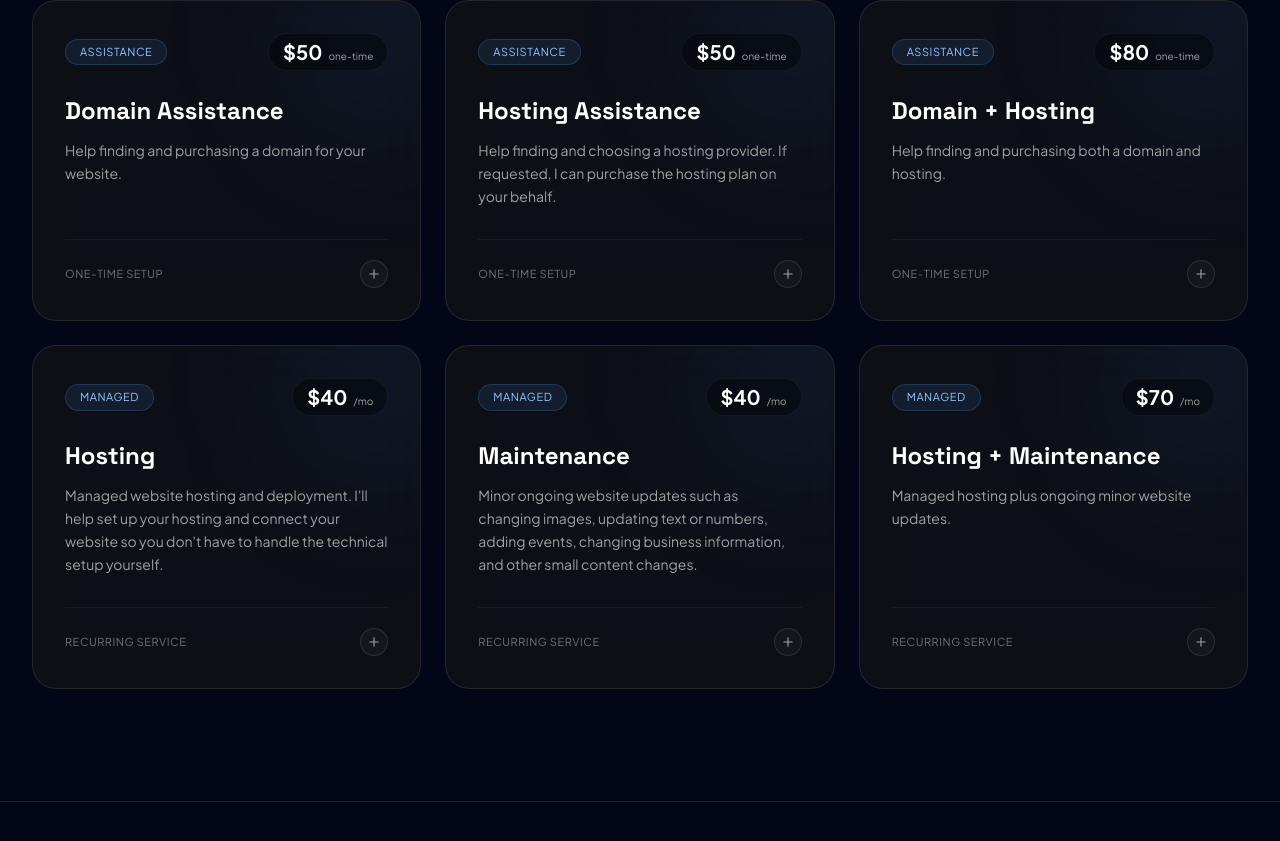
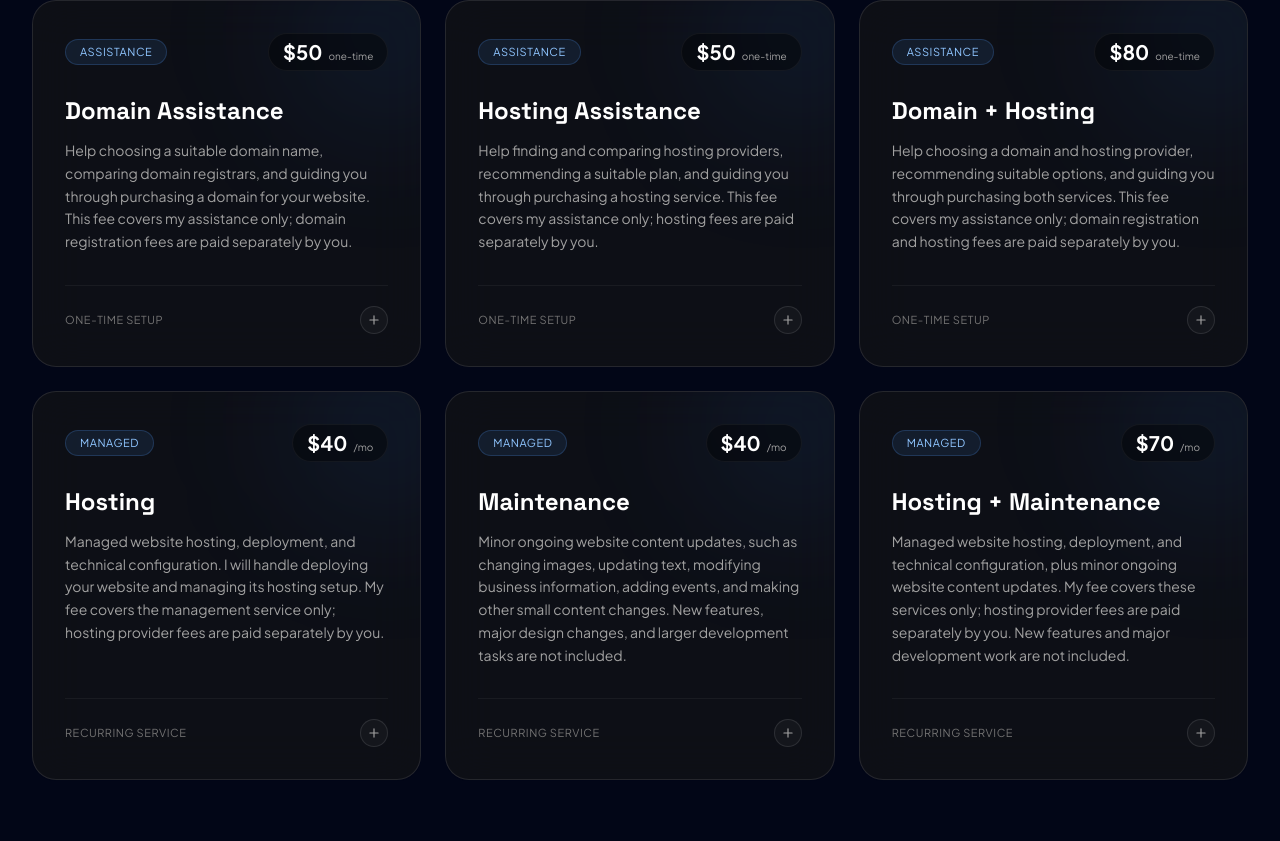
Before and after one commit to BryanDegante/E-portfolio-Next, a Next.js app: page /services in a window 1280 px wide. Shown: the part 3818-4659 px from the top of the page. Built offline with nearby package versions, Linux system fonts and the light colour scheme.

Commit message:
added projects container

```diff
--- a/app/layout.tsx
+++ b/app/layout.tsx
@@ -1,11 +1,9 @@
 import type { Metadata } from 'next';
 import { Space_Grotesk, Plus_Jakarta_Sans } from 'next/font/google';
 import './globals.css';
-import Nav from '@/components/UI/Nav/Nav';
 import ReduxProvider from '@/redux/Provider';
 import Particles from '@/components/Particles/Particles';
 import ContactModal from '@/components/UI/Contact/ContactModal';
-import Footer from '@/components/UI/Footer/Footer';
 import LoadingScreen from '@/components/UI/LoadingScreen/LoadingScreen';
 import ScrollToTop from '@/components/UI/Scroll/ScrollToTop';
 import LayoutVisibility from '@/components/LayoutVisibility';
--- a/app/projects/page.tsx
+++ b/app/projects/page.tsx
@@ -1,4 +1,5 @@
 import Landing from '@/components/Projects/Landing';
+import ProjectsSection from '@/components/Projects/Projects/ProjectsSection';
 import type { Metadata } from 'next';
 
 export const metadata: Metadata = {
@@ -17,6 +18,7 @@ export default function ProjectsPage() {
   return (
     <main>
       <Landing />
+      <ProjectsSection />
     </main>
   );
 }
--- /dev/null
+++ b/components/Projects/Projects/ProjectsSection.tsx
@@ -0,0 +1,19 @@
+
+import { ProjectsData } from "@/data/ProjectData"
+import Image from "next/image"
+
+export default function ProjectsSection() {
+    return (
+        <section id="Featured">
+            <div className="mx-auto w-full max-w-7xl px-5, sm:px-8">
+                <div className="bg-neutral-900">
+                    <div className="relative max-w-xl h-full">
+
+                        <Image src={ProjectsData[0].screenshot} alt="Project Image" fill className="object-cover"/>
+
+                    </div>
+               </div>
+            </div>
+        </section>
+    )
+}
--- a/data/AddOnData.ts
+++ b/data/AddOnData.ts
@@ -3,13 +3,13 @@ export type AddOn = {
   title: {
     en: string;
     es: string;
-  }
+  };
   price: number;
   description: {
     en: string;
     es: string;
-  }
-}
+  };
+};
 
 export const AddOnData: AddOn[] = [
   {
@@ -20,8 +20,8 @@ export const AddOnData: AddOn[] = [
     },
     price: 50,
     description: {
-			en: 'Help finding and purchasing a domain for your website.',
-			es: 'Ayuda para encontrar y comprar un dominio para tu sitio web.',
+      en: 'Help choosing a suitable domain name, comparing domain registrars, and guiding you through purchasing a domain for your website. This fee covers my assistance only; domain registration fees are paid separately by you.',
+      es: 'Ayuda para elegir un nombre de dominio adecuado, comparar registradores y orientarte durante la compra de un dominio para tu sitio web. Esta tarifa cubre únicamente mi servicio de asesoría; tú pagas por separado el registro del dominio.',
     },
   },
 
@@ -33,8 +33,8 @@ export const AddOnData: AddOn[] = [
     },
     price: 50,
     description: {
-			en: 'Help finding and choosing a hosting provider. If requested, I can purchase the hosting plan on your behalf.',
-			es: 'Ayuda para encontrar y elegir un proveedor de hosting. Si lo solicitas, puedo comprar el plan de hosting en tu nombre.',
+      en: 'Help finding and comparing hosting providers, recommending a suitable plan, and guiding you through purchasing a hosting service. This fee covers my assistance only; hosting fees are paid separately by you.',
+      es: 'Ayuda para encontrar y comparar proveedores de hosting, recomendarte un plan adecuado y orientarte durante la compra del servicio. Esta tarifa cubre únicamente mi servicio de asesoría; tú pagas por separado el hosting.',
     },
   },
 
@@ -46,8 +46,8 @@ export const AddOnData: AddOn[] = [
     },
     price: 80,
     description: {
-			en: 'Help finding and purchasing both a domain and hosting.',
-			es: 'Ayuda para encontrar y comprar tanto un dominio como un servicio de hosting.',
+      en: 'Help choosing a domain and hosting provider, recommending suitable options, and guiding you through purchasing both services. This fee covers my assistance only; domain registration and hosting fees are paid separately by you.',
+      es: 'Ayuda para elegir un dominio y un proveedor de hosting, recomendarte opciones adecuadas y orientarte durante la compra de ambos servicios. Esta tarifa cubre únicamente mi servicio de asesoría; tú pagas por separado el dominio y el hosting.',
     },
   },
 
@@ -59,8 +59,8 @@ export const AddOnData: AddOn[] = [
     },
     price: 40,
     description: {
-			en: "Managed website hosting and deployment. I'll help set up your hosting and connect your website so you don't have to handle the technical setup yourself.",
-			es: 'Hosting y despliegue administrado de tu sitio web. Te ayudaré a configurar el hosting y conectar tu sitio para que no tengas que encargarte de la configuración técnica.',
+      en: 'Managed website hosting, deployment, and technical configuration. I will handle deploying your website and managing its hosting setup. My fee covers the management service only; hosting provider fees are paid separately by you.',
+      es: 'Hosting administrado, despliegue y configuración técnica de tu sitio web. Me encargaré de desplegar tu sitio y gestionar su configuración de hosting. Mi tarifa cubre únicamente el servicio de gestión; tú pagas por separado las tarifas del proveedor de hosting.',
     },
   },
 
@@ -72,8 +72,8 @@ export const AddOnData: AddOn[] = [
     },
     price: 40,
     description: {
-			en: 'Minor ongoing website updates such as changing images, updating text or numbers, adding events, changing business information, and other small content changes.',
-			es: 'Actualizaciones menores y continuas del sitio web, como cambiar imágenes, actualizar textos o números, agregar eventos, cambiar información del negocio y realizar otros pequeños cambios de contenido.',
+      en: 'Minor ongoing website content updates, such as changing images, updating text, modifying business information, adding events, and making other small content changes. New features, major design changes, and larger development tasks are not included.',
+      es: 'Actualizaciones menores y continuas del contenido del sitio web, como cambiar imágenes, actualizar textos, modificar información del negocio, agregar eventos y realizar otros pequeños cambios. No incluye nuevas funcionalidades, cambios importantes de diseño ni tareas de desarrollo más complejas.',
     },
   },
 
@@ -85,8 +85,8 @@ export const AddOnData: AddOn[] = [
     },
     price: 70,
     description: {
-			en: 'Managed hosting plus ongoing minor website updates.',
-			es: 'Hosting administrado más actualizaciones menores y continuas del sitio web.',
+      en: 'Managed website hosting, deployment, and technical configuration, plus minor ongoing website content updates. My fee covers these services only; hosting provider fees are paid separately by you. New features and major development work are not included.',
+      es: 'Hosting administrado, despliegue y configuración técnica del sitio web, además de pequeñas actualizaciones continuas de contenido. Mi tarifa cubre únicamente estos servicios; tú pagas por separado las tarifas del proveedor de hosting. No incluye nuevas funcionalidades ni trabajos de desarrollo importantes.',
     },
   },
 ];
--- a/package.json
+++ b/package.json
@@ -13,7 +13,7 @@
     "@reduxjs/toolkit": "^2.13.0",
     "@types/three": "^0.186.0",
     "gsap": "^3.15.0",
-    "next": "16.4.0",
+    "next": "^16.4.2",
     "react": "19.3.0",
     "react-country-flag": "^3.1.0",
     "react-dom": "19.3.0",
```
Also changed, not shown: 1 other file (tests, documents, lock files or other folders). Lines whose indentation alone changed are shown as unchanged.
